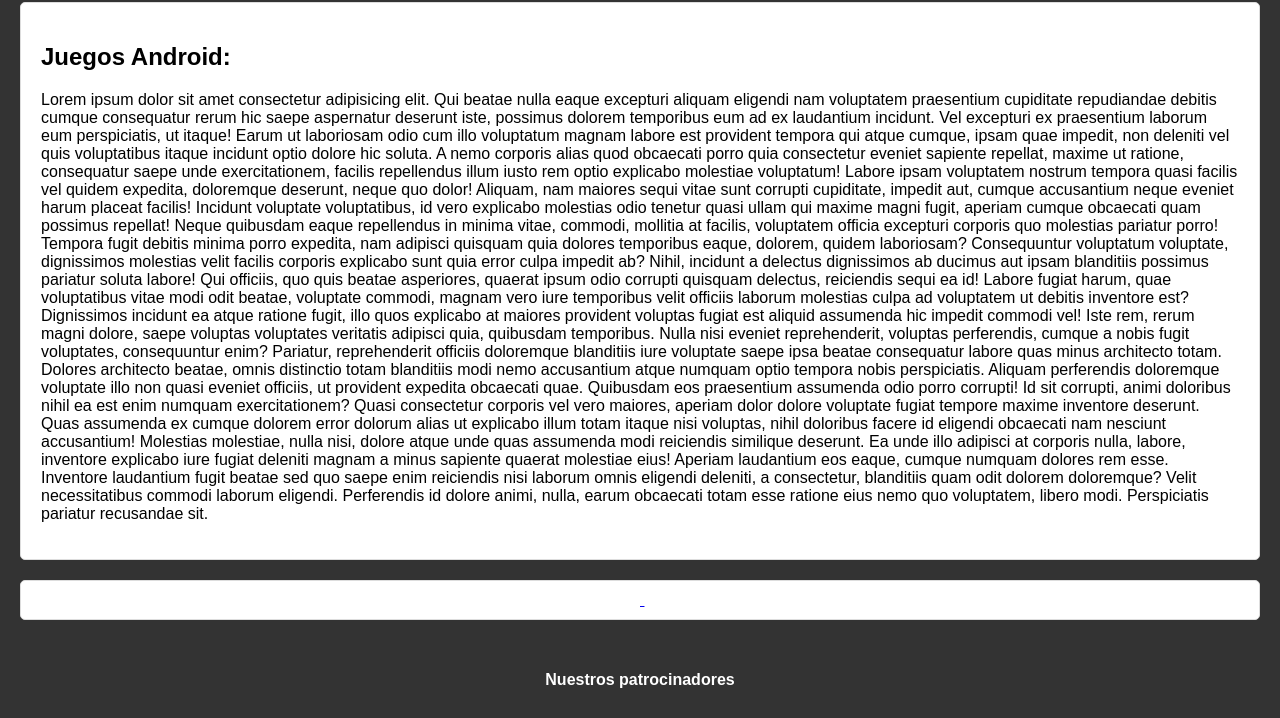
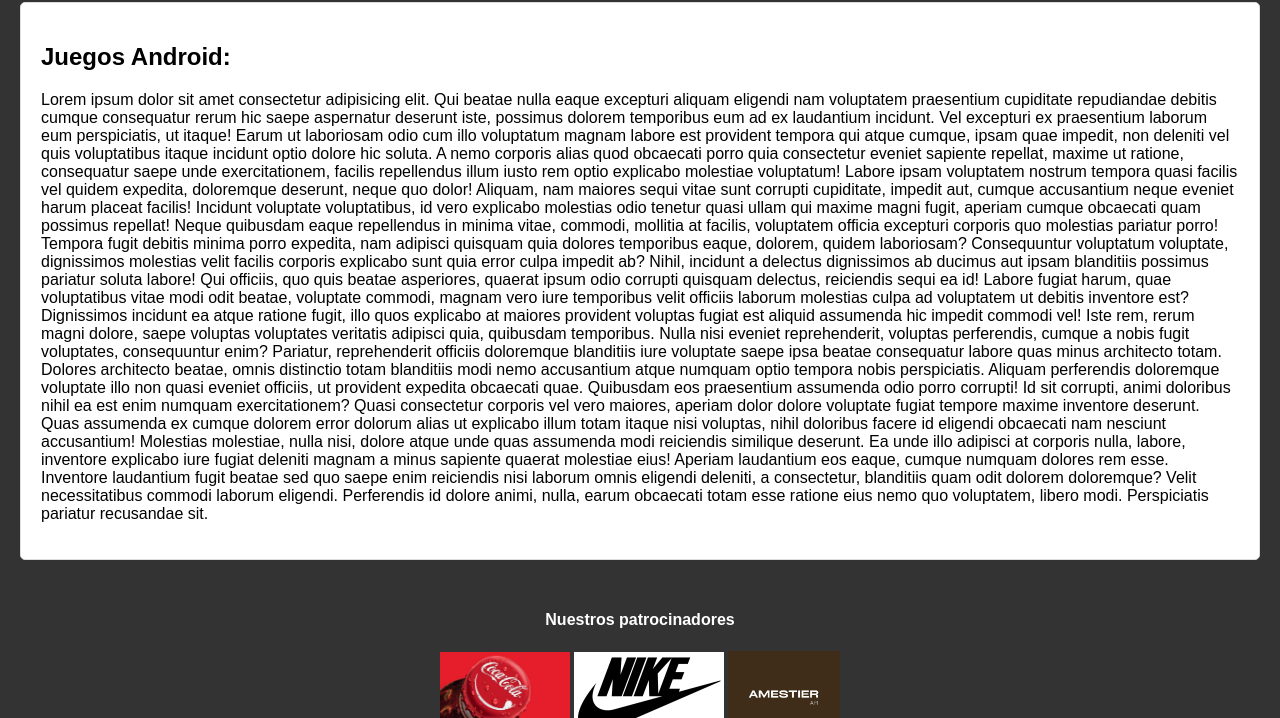
Before and after one commit to martindallarosa/codoACodo7.github.io, a plain HTML site: page index.html in a window 1280 px wide. Shown: the part 1973-2691 px from the top of the page. Drawn offline with Linux system fonts and the light colour scheme.

Commit message:
Test1780

```diff
--- a/index.html
+++ b/index.html
@@ -4,7 +4,7 @@
     <meta charset="UTF-8">
     <meta name="viewport" content="width=device-width, initial-scale=1.0">
     <link rel="stylesheet" href="css/formatoIndex.css">
-    <link rel="icon" type="image/x-icon" href="images/snes_game_games_7296.png">
+    <link rel="icon" type="image/x-icon" href="img/snes_game_games_7296.png">
 
     <title>Gametify</title>
 
@@ -54,17 +54,22 @@
         </div>
     </main>
 
+
+    <!--
+
+
+
     <aside class="secciones">
-        <a href="https://www.coca-cola.com.ar/" target="_blank"><img src="images/coca.png" alt="" width="610"></a>
-        <a href="https://www.nike.com.ar/" target="_blank"> <img src="images/nike.jpg" alt=""  width="650"> </a>
-        <a href="https://www.instagram.com/amestier/?hl=es-la" target="_blank"><img src="images/amestier.png" alt=""  width="510"></a>
+        <a href="https://www.coca-cola.com.ar/" target="_blank"><img src="img/coca.png" alt="" width="610"></a>
+        <a href="https://www.nike.com.ar/" target="_blank"> <img src="img/nike.jpg" alt=""  width="650"> </a>
+        <a href="https://www.instagram.com/amestier/?hl=es-la" target="_blank"><img src="img/amestier.png" alt=""  width="510"></a>
     </aside>
-
+ -->
     <footer class="pie">
         <h4>Nuestros patrocinadores</h4>
-        <a href="https://www.coca-cola.com.ar/" target="_blank"> <img src="images/coca.png" alt="" width="130"></a>
-        <a href="https://www.nike.com.ar/" target="_blank"> <img src="images/nike.jpg" alt=""  width="150"></a>
-        <a href="https://www.instagram.com/amestier/?hl=es-la" target="_blank"><img src="images/amestier.png" alt=""  width="112"></a>
+        <a href="https://www.coca-cola.com.ar/" target="_blank"> <img src="img/coca.png" alt="img" width="130"></a>
+        <a href="https://www.nike.com.ar/" target="_blank"> <img src="img/nike.jpg" alt=""  width="150"></a>
+        <a href="https://www.instagram.com/amestier/?hl=es-la" target="_blank"><img src="img/amestier.png" alt=""  width="112"></a>
         <br><br>
         <label for="">Suscribite para recibir las ultimas noticias: </label> <input size="20" type="email" name="mail" required  placeholder="Ingrese su Email"> <input type="submit" value="Susbribirse">
         <p><a href="sobreNosotros.html">Contacto</a></p>
```
Also changed, not shown: formularioCuenta.html (+4 -4 lines), noticias.html (+4 -4 lines), sobreNosotros.html (+4 -4 lines).
